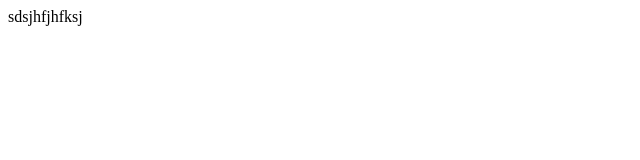
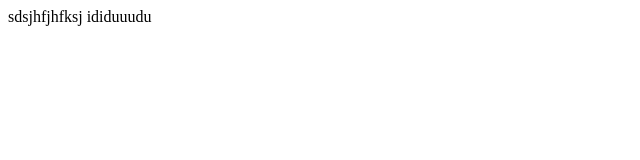
Before and after one commit to elmira-naghibi/gitLensExample, a plain HTML site: page index.html in a window 1280 px wide. Shown: the full height of the page, 0-640 px from the left. Drawn offline with Linux system fonts and the light colour scheme.

Commit message:
adding span

```diff
--- a/index.html
+++ b/index.html
@@ -8,5 +8,6 @@
   </head>
   <body>
     sdsjhfjhfksj
+    <span>ididuuudu</span>
   </body>
 </html>
```
